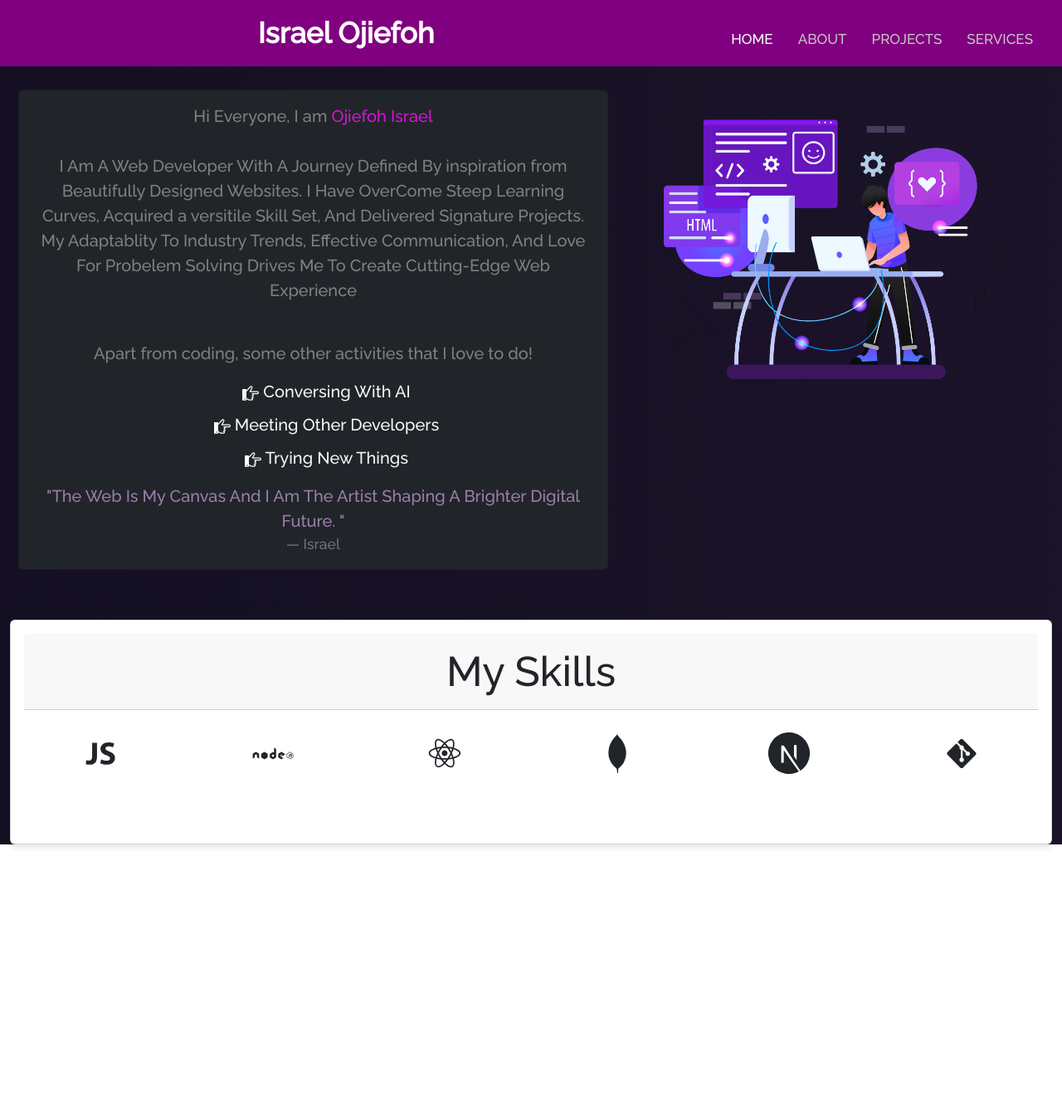
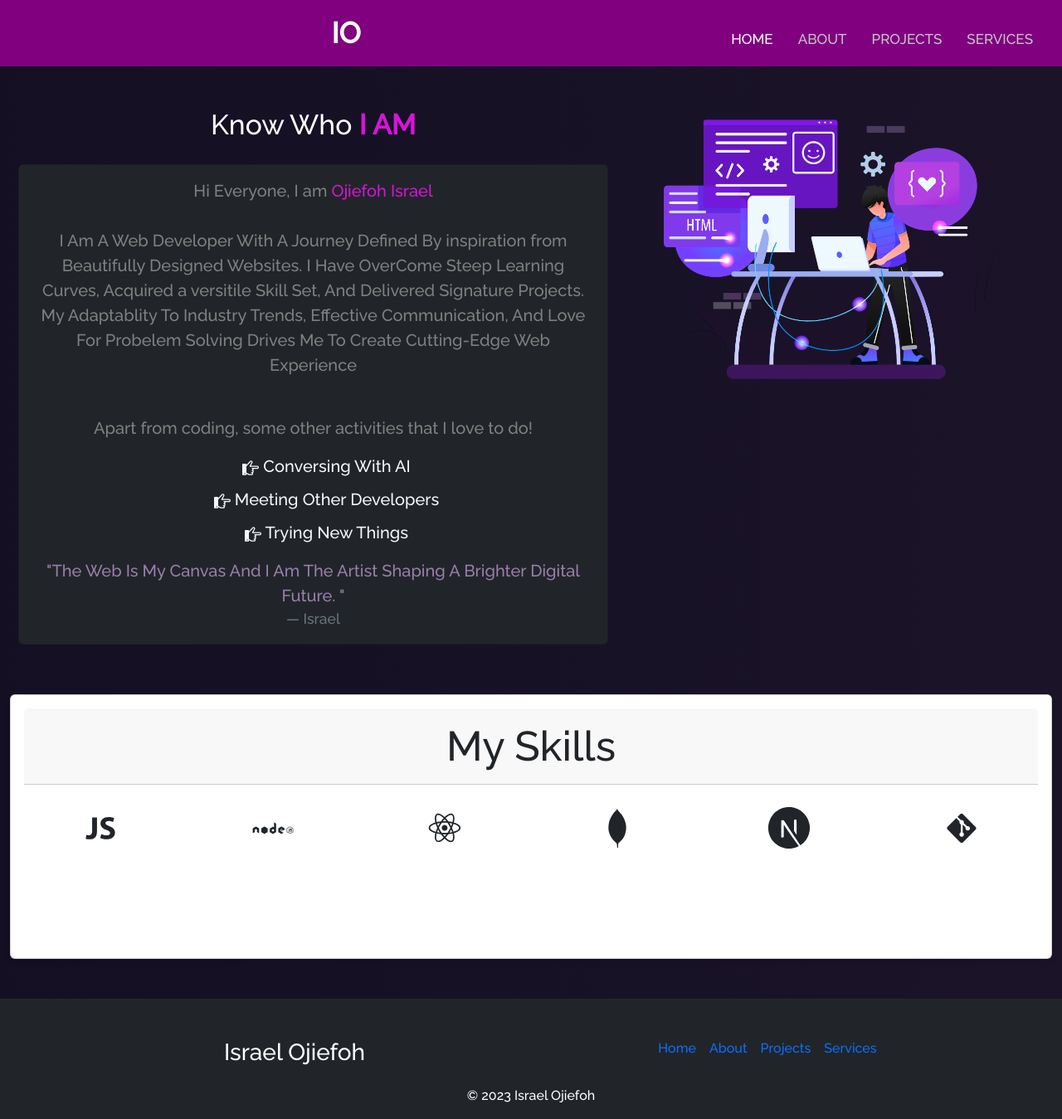
Before and after one commit to IsraelOjiefoh/portfolio, a React (Vite) app: page /about in a window 1280 px wide. Shown: the whole page at 83% size. Before the commit the page ends 1066 px from the top, so only its background shows below. Built offline with nearby package versions, Linux system fonts and the light colour scheme.

Commit message:
modified

```diff
--- a/src/App.jsx
+++ b/src/App.jsx
@@ -5,6 +5,7 @@ import Services from "./components/services/services";
 import NotFound from "./components/not_found/not_found";
 import Layout from "./components/About/layout/layout";
 import { BrowserRouter as Router, Route, Routes } from "react-router-dom";
+import Footer from "./components/footer/footer";
 
 function App() {
   return (
@@ -46,6 +47,7 @@ function App() {
             />
             <Route path="*" element={<NotFound />} /> {/* Use element */}
           </Routes>
+        <Footer/>
         </Router>
       </div>
     </>
--- a/src/components/About/About.jsx
+++ b/src/components/About/About.jsx
@@ -24,7 +24,7 @@ const About = () => {
               paddingBottom: "50px",
             }}
           >
-            <h1 style={{ fontSize: "2.1em", paddingBottom: "20px" }}>
+            <h1 style={{ fontSize: "2.1em", paddingBottom: "20px", paddingTop:"90px" }}>
               Know Who <strong className="purple">I AM</strong>
             </h1>
             <Aboutcard />
--- a/src/components/About/Techstack.jsx
+++ b/src/components/About/Techstack.jsx
@@ -11,7 +11,7 @@ import { SiNextdotjs } from "react-icons/si";
 
 function Techstack() {
   return (
-    <Card className="tech-card mb-5">
+    <Card className="tech-card pb-5">
       <Card.Body>
         <CardHeader>My Skills</CardHeader>
         <Row
--- a/src/components/About/layout/Navbar/navbar.css
+++ b/src/components/About/layout/Navbar/navbar.css
@@ -49,7 +49,7 @@ label.logo {
     color: white;
     font-size: 35px;
     line-height: 80px;
-    padding: 0 100px;
+    padding: 0 300px;
     font-weight: bold;
 
 }
@@ -108,7 +108,7 @@ a:hover {
         display: block;
     }
 
-    ul {
+     .ul {
         position: fixed;
         width: 45%;
         height: 100vh;
--- a/src/components/About/layout/Navbar/navbar.jsx
+++ b/src/components/About/layout/Navbar/navbar.jsx
@@ -29,8 +29,8 @@ const YourNavbar = () => {
           <label htmlFor="check" className="checkbtn">
             <i className="fas fa-bars"></i>
           </label>
-          <label className="logo">Israel Ojiefoh</label>
-          <ul>
+          <label className="logo">IO</label>
+          <ul className="ul">
             <li className="">
               <Link
                 to="/"
--- /dev/null
+++ b/src/components/footer/footer.jsx
@@ -0,0 +1,45 @@
+import { Container, Row, Col } from "react-bootstrap";
+import { Link } from "react-router-dom";
+
+const Footer = () => {
+  return (
+    <footer className="bg-dark mt-5">
+      <Container className="pt-5">
+        <Row>
+          <Col md={6} className="text-md-left text-center mb-3 mb-md-0">
+            <h3>Israel Ojiefoh</h3>
+          </Col>
+          <Col md={6} className="text-md-right text-center">
+            <ul className="list-unstyled mb-0">
+              <li className="d-inline mx-2">
+                <Link to="/" className="text-decoration-none">
+                  Home
+                </Link>
+              </li>
+              <li className="d-inline mx-2">
+                <Link to="/about" className="text-decoration-none">
+                  About
+                </Link>
+              </li>
+              <li className="d-inline mx-2">
+                <Link to="/projects" className="text-decoration-none">
+                  Projects
+                </Link>
+              </li>
+              <li className="d-inline mx-2">
+                <Link to="/services" className="text-decoration-none">
+                  Services
+                </Link>
+              </li>
+            </ul>
+          </Col>
+        </Row>
+      </Container>
+      <div className="text-center p-3">
+        © {new Date().getFullYear()} Israel Ojiefoh
+      </div>
+    </footer>
+  );
+};
+
+export default Footer;
--- a/src/components/services/services.css
+++ b/src/components/services/services.css
@@ -1,4 +1,6 @@
-
+.skills{
+  padding-top: 190px;
+}
  .frontend {
     display: flex;
     flex-direction: column;
@@ -29,11 +31,9 @@
   li {
     margin-bottom: 10px;
   }
-/* YourComponent.css */
 .your-component {
   opacity: 0;
   transform: translateY(50px);
-  /* Start position off-screen */
   transition: opacity 2s ease, transform 2s ease;
 }
 
--- a/src/components/services/services.jsx
+++ b/src/components/services/services.jsx
@@ -13,7 +13,7 @@ const Services = () => {
         className={`your-component ${inView ? "slide-in" : ""}`}
         ref={ref} // Attach the ref to the element you want to track
       >
-        <div className="my-5">
+        <div className="skills">
           <h2>What I Offer</h2>
           <div className="frontend">
             <div className="card-head">FrontEnd Development</div>
```
Also changed, not shown: src/Assets/logo.png (deleted).
